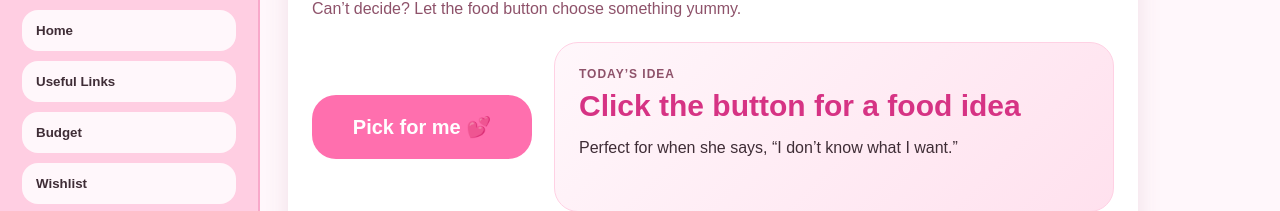
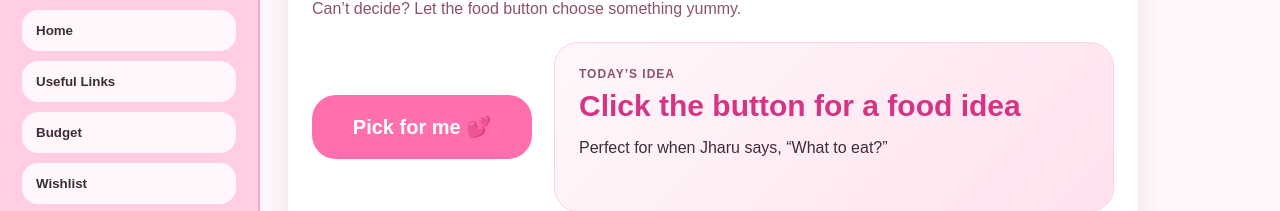
Before and after one commit to Fountaineblue/her-life-hub, a plain HTML site: page index.html in a window 1280 px wide. Both pictures are taken after a click on the button "What to Eat". Shown: the part 120-331 px from the top of the page. Drawn offline with Linux system fonts and the light colour scheme.

Commit message:
index.html

```diff
--- a/index.html
+++ b/index.html
@@ -178,7 +178,7 @@
             <div id="foodResult" class="food-result">
               <p class="small-label">Today’s idea</p>
               <h3>Click the button for a food idea</h3>
-              <p>Perfect for when she says, “I don’t know what I want.”</p>
+              <p>Perfect for when Jharu says, “What to eat?”</p>
             </div>
           </div>
 
```
